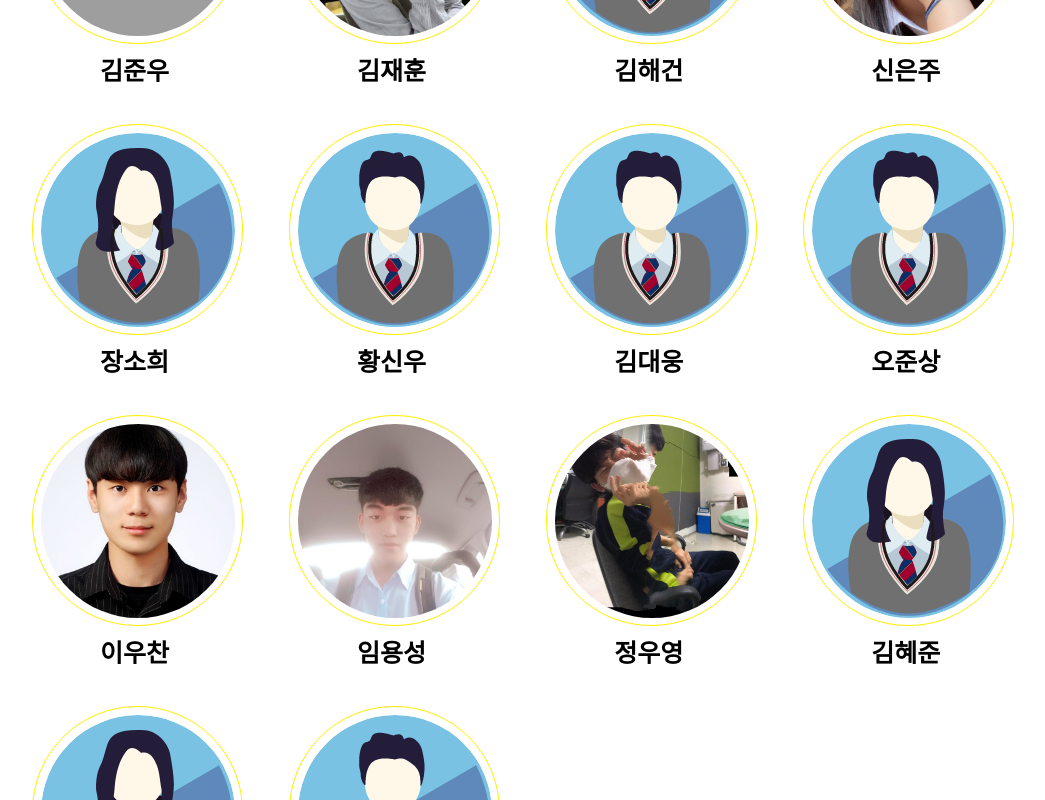
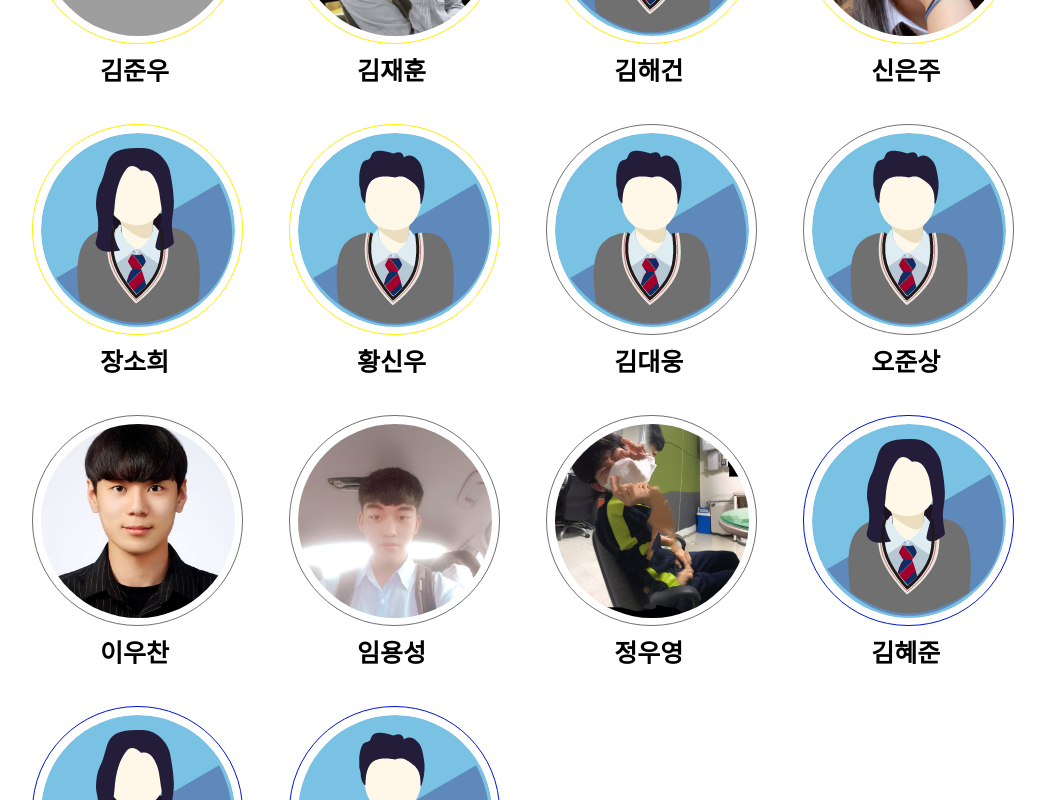
Before and after one commit to EntryDSM/LandingPage_2, a React (Create React App) app in the folder LandingPage/: page / in a window 1280 px wide. Shown: the part 2560-3360 px from the top of the page, without its empty margins (73-1118 px from the left). Built offline with nearby package versions, Linux system fonts and the light colour scheme; grey boxes are pictures that could not be loaded.

Commit message:
target 오류 수정

```diff
--- a/LandingPage/src/components/MemberProfile/Profiles.js
+++ b/LandingPage/src/components/MemberProfile/Profiles.js
@@ -59,7 +59,7 @@
     return (
         <div>
             <Profile>
-                <Grade props={ grade }>
+                <Grade grade={ grade }>
                     <img src={ img }
                         width='194'
                         height='194'
@@ -68,7 +68,7 @@
                     <div>
                         <FB>{ fb }</FB>
                         <Github>
-                            <a href={ github } target='_blank' style={{textDecoration: 'none', color: 'black'}}>Github</a>
+                            <a href={ github } target='_blank' rel='noopener noreferrer' style={{textDecoration: 'none', color: 'black'}}>Github</a>
                         </Github>
                     </div>
                 </Grade>
```
